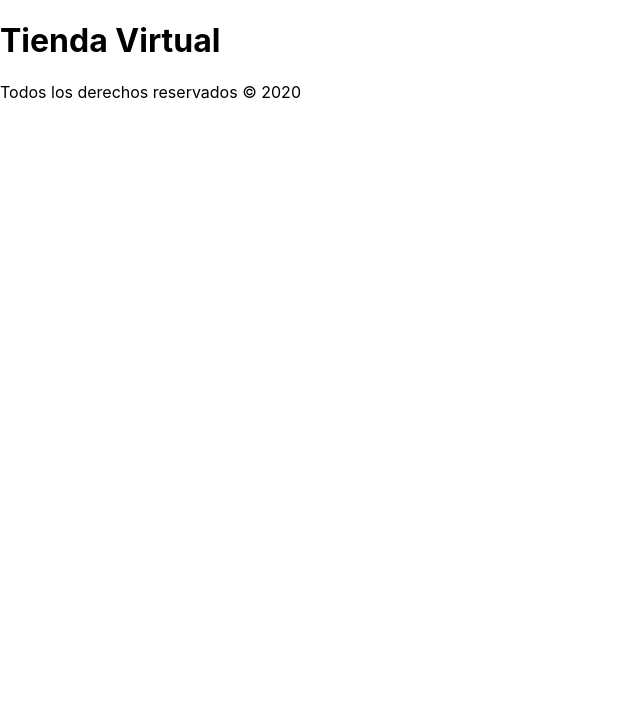
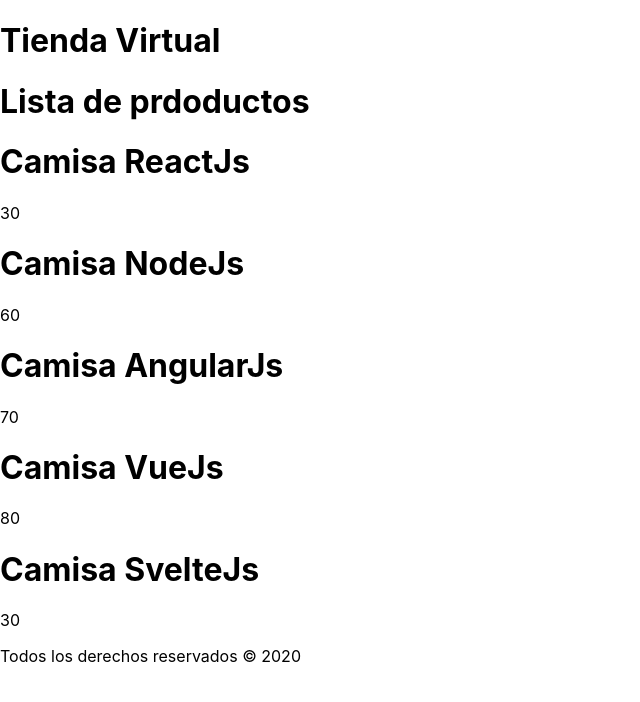
Before and after one commit to manuelduarte077/react-basico, a React (Create React App) app: page / in a window 1280 px wide. Shown: the top 702 px of the page, without its empty margins (0-640 px from the left). Built offline with nearby package versions, Linux system fonts and the light colour scheme.

Commit message:
Componentes de Header Foooter, Productos

```diff
--- a/src/App.js
+++ b/src/App.js
@@ -1,24 +1,18 @@
-import { Fragment } from 'react'
-import Header from './components/Header';
-import Footer from './components/Footer';
+import { Fragment } from "react";
+import Header from "./components/Header";
+import Footer from "./components/Footer";
+import ListaProductos from "./components/ListaProductos";
 
 function App() {
+  const fecha = new Date().getFullYear();
+  return (
+    <Fragment>
+      <Header titulo="Tienda Virtual" />
 
-const fecha = new Date().getFullYear();
-  return (
+      <ListaProductos />
 
-    <Fragment>
-        <Header
-            titulo="Tienda Virtual"
-        />
-
-
-        <Footer
-            fecha={fecha}
-        />
-
+      <Footer fecha={fecha} />
     </Fragment>
-
   );
 }
 
--- /dev/null
+++ b/src/components/ListaProductos.js
@@ -0,0 +1,29 @@
+import React, { Component, Fragment } from "react";
+import Producto from "./Producto";
+
+class ListaProductos extends Component {
+  state = {
+    productos: [
+      { id: 1, name: "Camisa ReactJs", precio: 30 },
+      { id: 2, name: "Camisa NodeJs", precio: 60 },
+      { id: 3, name: "Camisa AngularJs", precio: 70 },
+      { id: 4, name: "Camisa VueJs", precio: 80 },
+      { id: 5, name: "Camisa SvelteJs", precio: 30 },
+    ],
+  };
+
+  render() {
+    const { productos } = this.state;
+
+    return (
+      <Fragment>
+        <h1>Lista de prdoductos</h1>
+        {productos.map((producto) => (
+          <Producto key={producto.id} producto={producto} />
+        ))}
+      </Fragment>
+    );
+  }
+}
+
+export default ListaProductos;
--- /dev/null
+++ b/src/components/Producto.js
@@ -0,0 +1,12 @@
+import React from 'react'
+
+const Producto = ({producto}) => (
+  <div>
+    <h1>{producto.name}</h1>
+    <p>{producto.precio}</p>
+  </div>
+);
+
+
+
+export default Producto;
```
Also changed, not shown: src/components/Productos.js (deleted), 1 other file (tests, documents, lock files or other folders).
